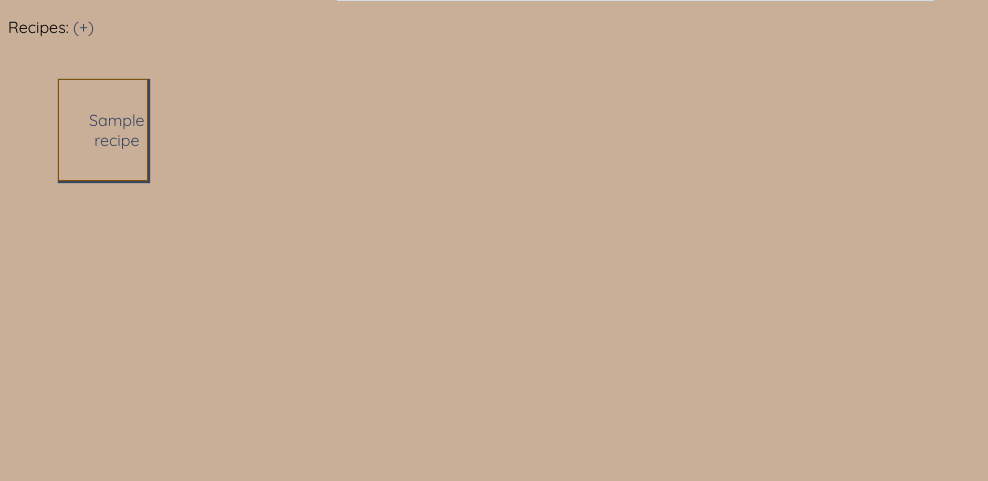
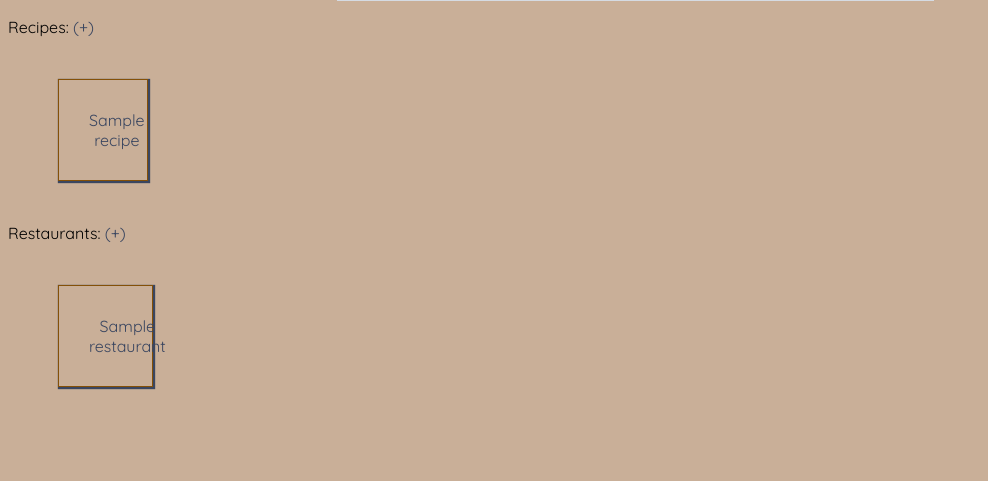
Before and after one commit to taylorpenberthy/BadBelly, a Django app: page /restrictions/1 in a window 1280 px wide. Shown: the part 734-1215 px from the top of the page, without its empty margins (0-988 px from the left). Before the commit the page ends 918 px from the top, so only its background shows below. Run offline with Django 3.2, Linux system fonts and the light colour scheme; tables that the repository leaves empty hold one stand-in row (values such as "Sample post"); grey boxes marked "Sample" are stand-in pictures; some libraries are stand-ins or nearby versions.

Commit message:
added restaurant to restriction page

```diff
--- a/findr/templates/findr/restriction_detail.html
+++ b/findr/templates/findr/restriction_detail.html
@@ -21,6 +21,19 @@
 </div>
     {% endfor %}
 </ul>
+
+</div>
+<p>Restaurants: <a href="{% url 'restaurant_create' %}">(+)</a></p></p>
+<div class="recipePage">
+    <ul>
+        {% for restaurant in restriction.restaurant.all %}
+        <div class="recipeIndiv">
+            <li>
+                <a href="{% url 'restaurant_detail' pk=restaurant.pk %}">{{restaurant.name}}</a>
+            </li>
+        </div>
+        {% endfor %}
+    </ul>
 </div>
 </div>
 {% endblock %}
```
